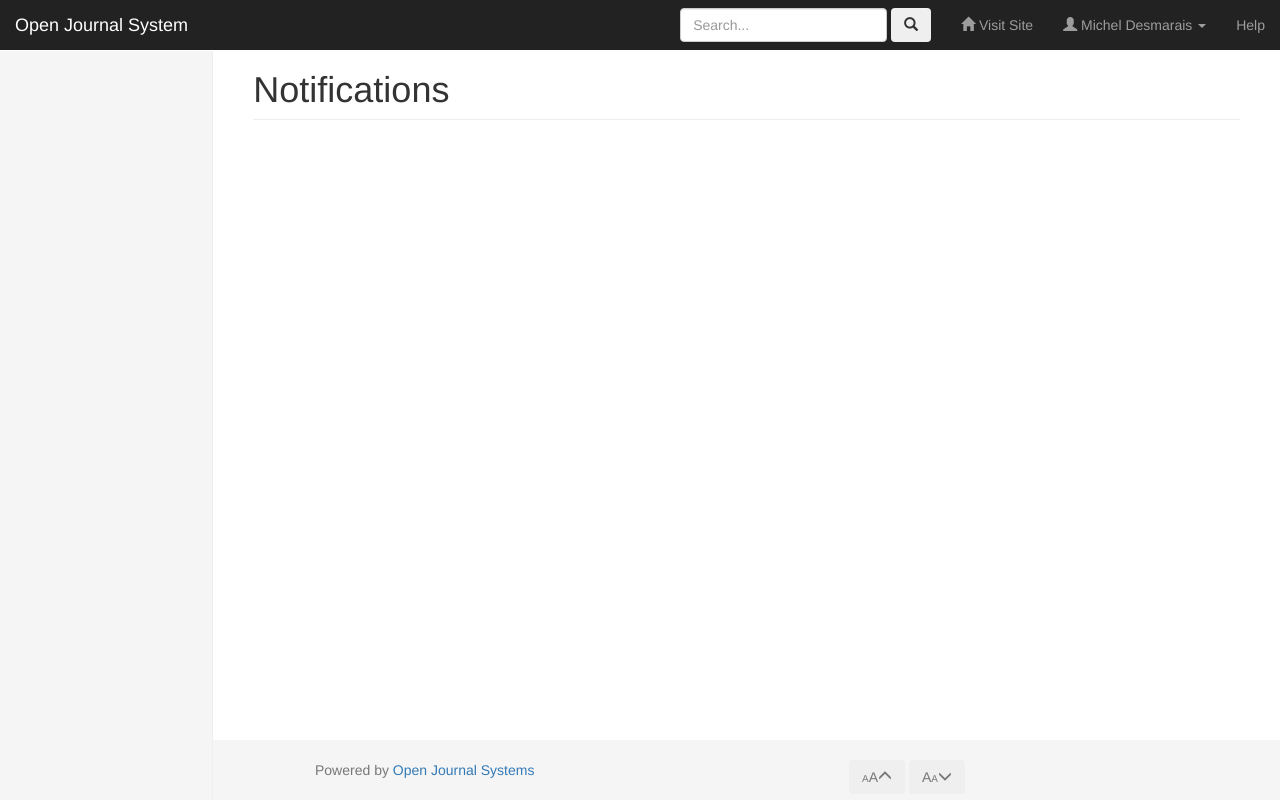
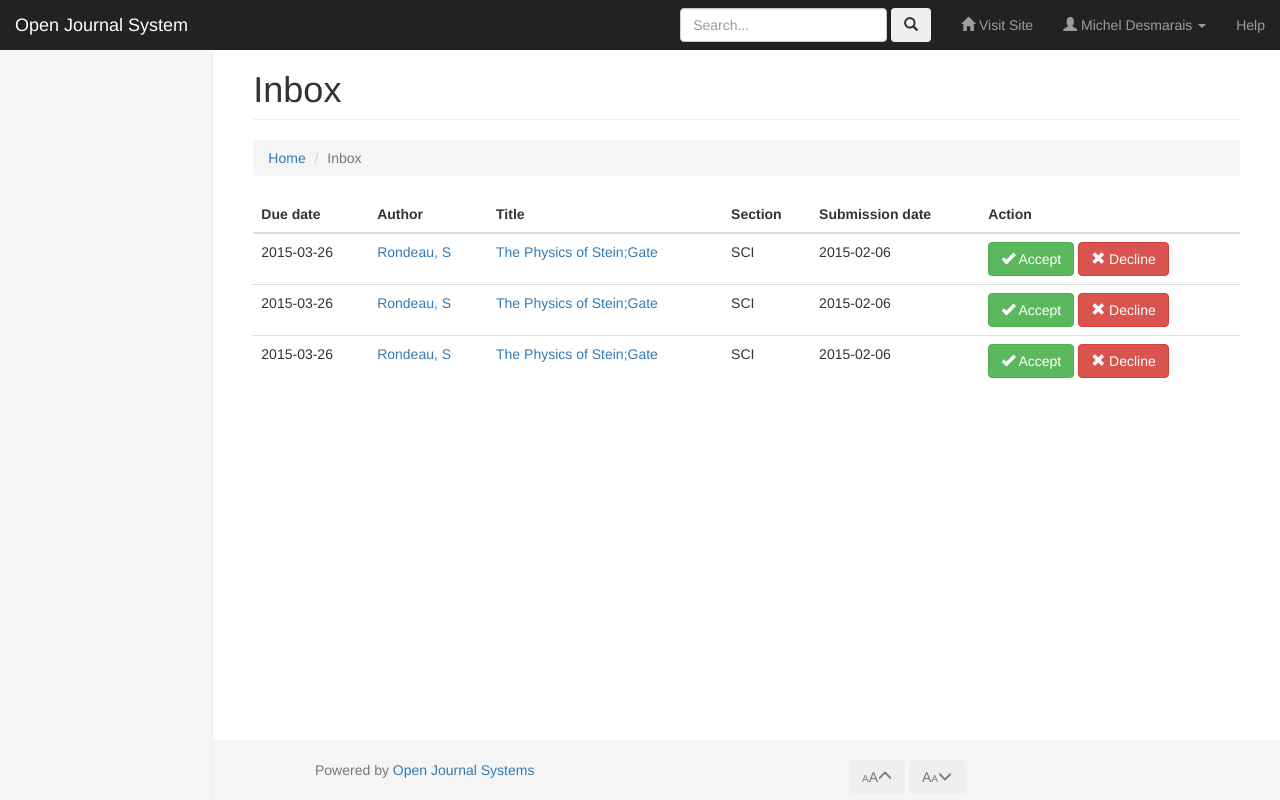
Before and after one commit to ArchSirius/log2420-project, a PHP site: template views/reviewer/inbox.twig in a window 1280 px wide. Run offline with PHP 8.4, Linux system fonts and the light colour scheme; the template is opened without the code that fills it, so the values that code supplies are empty; some libraries are stand-ins or nearby versions.

Commit message:
reviewer presque fini

```diff
--- a/views/reviewer/inbox.twig
+++ b/views/reviewer/inbox.twig
@@ -4,5 +4,62 @@
 {% block title %}Inbox{% endblock %}
 
 {% block content %}
-  <h1 class="page-header">Notifications</h1>
+  <h1 class="page-header">Inbox</h1>
+   <ol class="breadcrumb">
+    <li><a href="{{ app.url_generator.generate('reviewer_dashboard') }}">Home</a></li>
+    <li class="active">Inbox</li>
+  </ol>
+
+  <!-- Table -->
+  <table class="table">
+
+    <thead>
+        <tr>
+            <th> Due date </th>
+            <th> Author </th>
+            <th> Title </th>
+            <th> Section </th>
+            <th> Submission date </th>
+            <th> Action </th>
+        </tr>
+    </thead>
+
+    <tr>
+    	<td> 2015-03-26 </td>
+        <td> <a href="https://www.facebook.com/samuelrz">Rondeau, S</a> </td>
+        <td> <a href="{{ app.url_generator.generate('editor_submission_detail', {id: 1}) }}">The Physics of Stein;Gate</a> </td>
+        <td> SCI </td>
+        <td> 2015-02-06 </td>
+        <td> <a class="btn btn-success" href="{{ app.url_generator.generate('editor_inreview') }}" role="button">
+        <span class="glyphicon glyphicon-ok" aria-hidden="true"></span> Accept</a>
+        <a class="btn btn-danger" href="{{ app.url_generator.generate('editor_inreview') }}" role="button">
+        <span class="glyphicon glyphicon-remove" aria-hidden="true"></span> Decline</a> </td>
+    </tr>
+
+    <tr>
+    	<td> 2015-03-26 </td>
+        <td> <a href="https://www.facebook.com/samuelrz">Rondeau, S</a> </td>
+        <td> <a href="{{ app.url_generator.generate('editor_submission_detail', {id: 1}) }}">The Physics of Stein;Gate</a> </td>
+        <td> SCI </td>
+        <td> 2015-02-06 </td>
+        <td> <a class="btn btn-success" href="{{ app.url_generator.generate('editor_inreview') }}" role="button">
+        <span class="glyphicon glyphicon-ok" aria-hidden="true"></span> Accept</a>
+        <a class="btn btn-danger" href="{{ app.url_generator.generate('editor_inreview') }}" role="button">
+        <span class="glyphicon glyphicon-remove" aria-hidden="true"></span> Decline</a> </td>
+    </tr>
+
+    <tr>
+    	<td> 2015-03-26 </td>
+        <td> <a href="https://www.facebook.com/samuelrz">Rondeau, S</a> </td>
+        <td> <a href="{{ app.url_generator.generate('editor_submission_detail', {id: 1}) }}">The Physics of Stein;Gate</a> </td>
+        <td> SCI </td>
+        <td> 2015-02-06 </td>
+        <td> <a class="btn btn-success" href="{{ app.url_generator.generate('editor_inreview') }}" role="button">
+        <span class="glyphicon glyphicon-ok" aria-hidden="true"></span> Accept</a>
+        <a class="btn btn-danger" href="{{ app.url_generator.generate('editor_inreview') }}" role="button">
+        <span class="glyphicon glyphicon-remove" aria-hidden="true"></span> Decline</a> </td>
+    </tr>
+
+  </table>
+
 {% endblock %}
```
Also changed, not shown: views/reviewer/dashboard.twig (+35 -30 lines), views/reviewer/reviewing.twig (+4 -4 lines).
